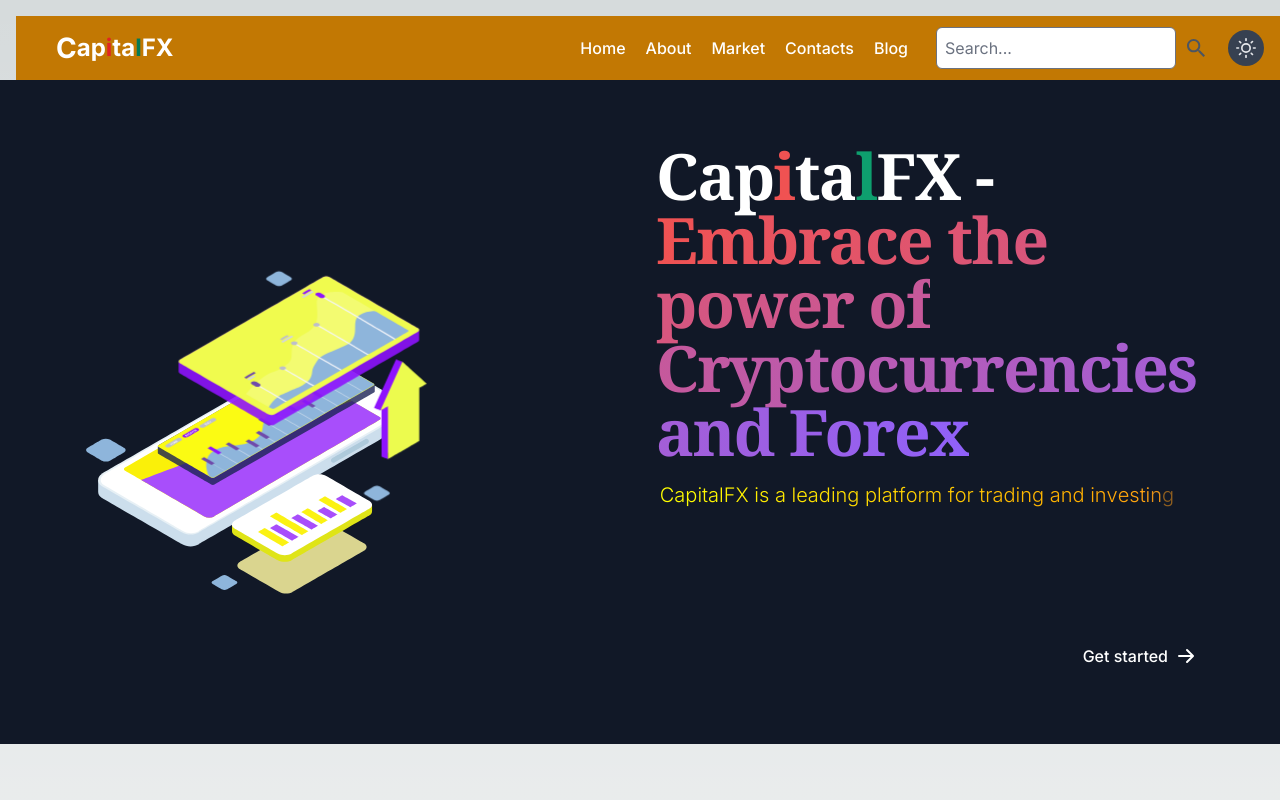
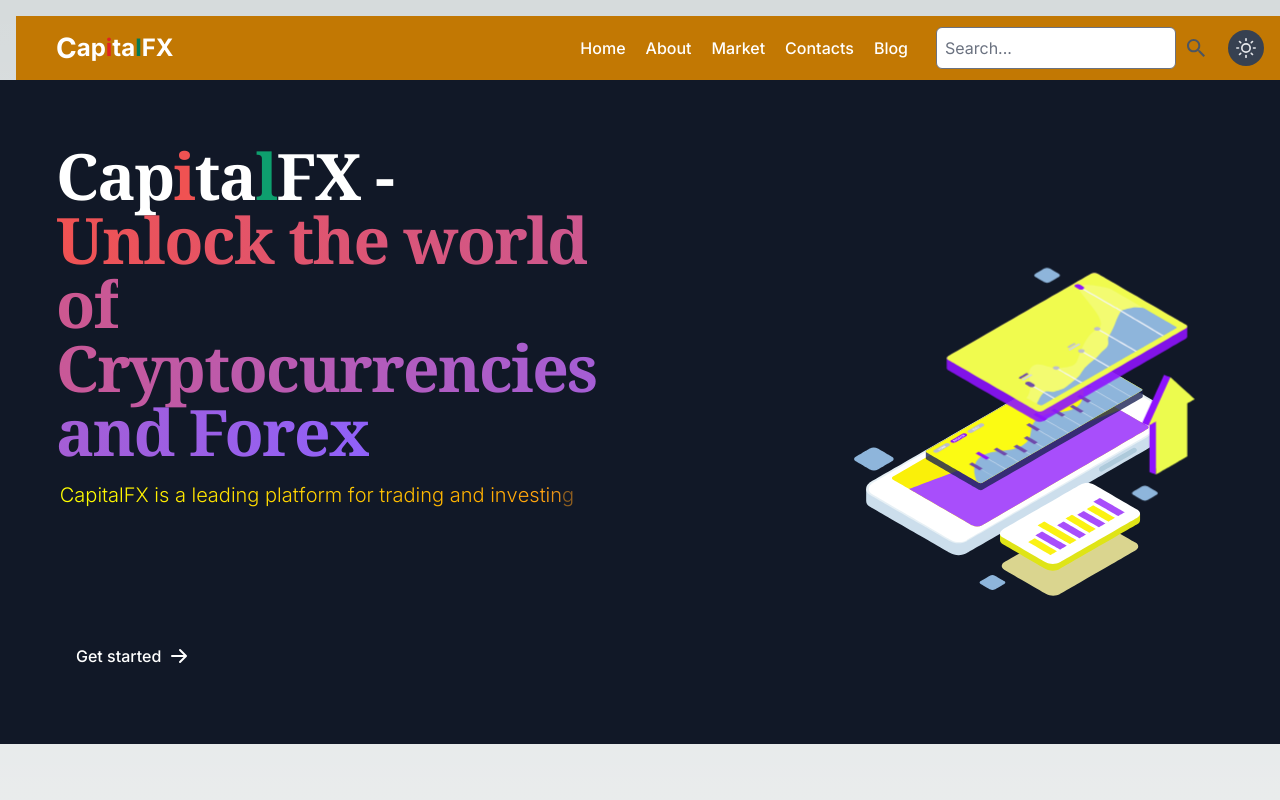
Before and after one commit to Ezejaemmanuel/capital_fx, a Next.js app: page / in a window 1280 px wide. Shown: the top 800 px of the page. Built offline with nearby package versions, Linux system fonts and the light colour scheme.

Commit message:
Update Header_AI.tsx

```diff
--- a/components/Header_AI.tsx
+++ b/components/Header_AI.tsx
@@ -26,25 +26,25 @@ const HeroSection: React.FC = () => {
     useEffect(() => {
         const timer = setInterval(() => {
             setIndex((prevIndex) => (prevIndex + 1) % descriptions.length);
-        }, 5000); // Change description every 5 seconds
+        }, 1000); // Change description every 5 seconds
         return () => clearInterval(timer);
     }, []);
 
     return (
         <section className="bg-white dark:bg-gray-900">
-            <div className="flex flex-col-reverse lg:flex-row max-w-screen-xl px-4 py-8 mx-auto lg:space-x-8 lg:py-16 space-y-8 lg:space-y-0">
-                <div className="flex-1 flex justify-center lg:justify-start items-center">
+            <div className="flex flex-col lg:flex-row-reverse max-w-screen-xl px-4 py-8 mx-auto lg:space-x-reverse lg:space-x-8 lg:py-16 space-y-8 lg:space-y-0">
+                <div className="flex-1 flex justify-center lg:justify-end items-center">
                     <motion.div
                         initial={{ opacity: 0 }}
                         animate={{ opacity: 1 }}
                         transition={{ duration: 2 }}
                     >
                         <div className="max-w-full">
-                            <LottieAnimation animationData={animationData} speed={2}  />
+                            <LottieAnimation animationData={animationData} speed={1}  />
                         </div>
                     </motion.div>
                 </div>
-                <div className="flex-1 flex flex-col justify-center lg:items-end">
+                <div className="flex-1 flex flex-col justify-center lg:items-start">
                     <AnimatePresence mode='wait'>
                         <motion.h1
                             className="max-w-2xl mb-4 text-4xl font-extrabold tracking-tight leading-none font-serif md:text-5xl xl:text-6xl dark:text-white  bg-clip-text text-transparent"
```
